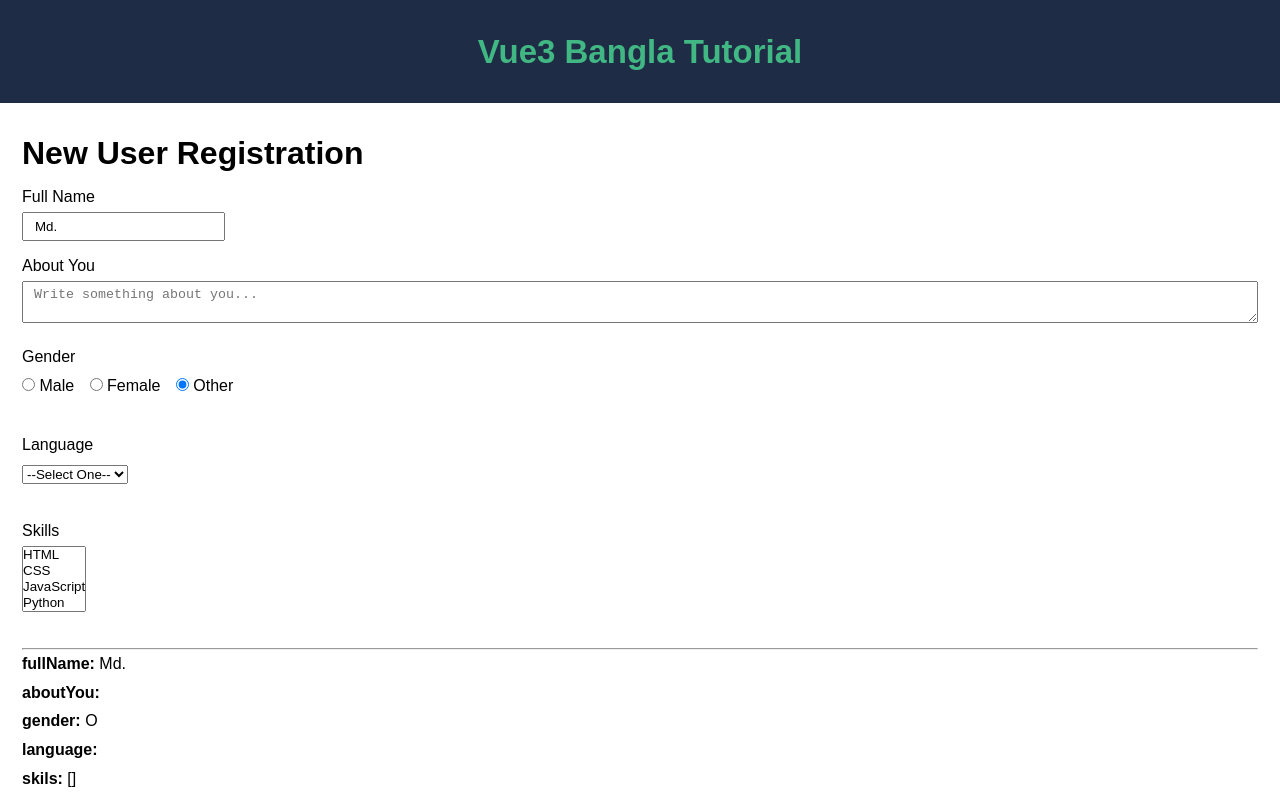
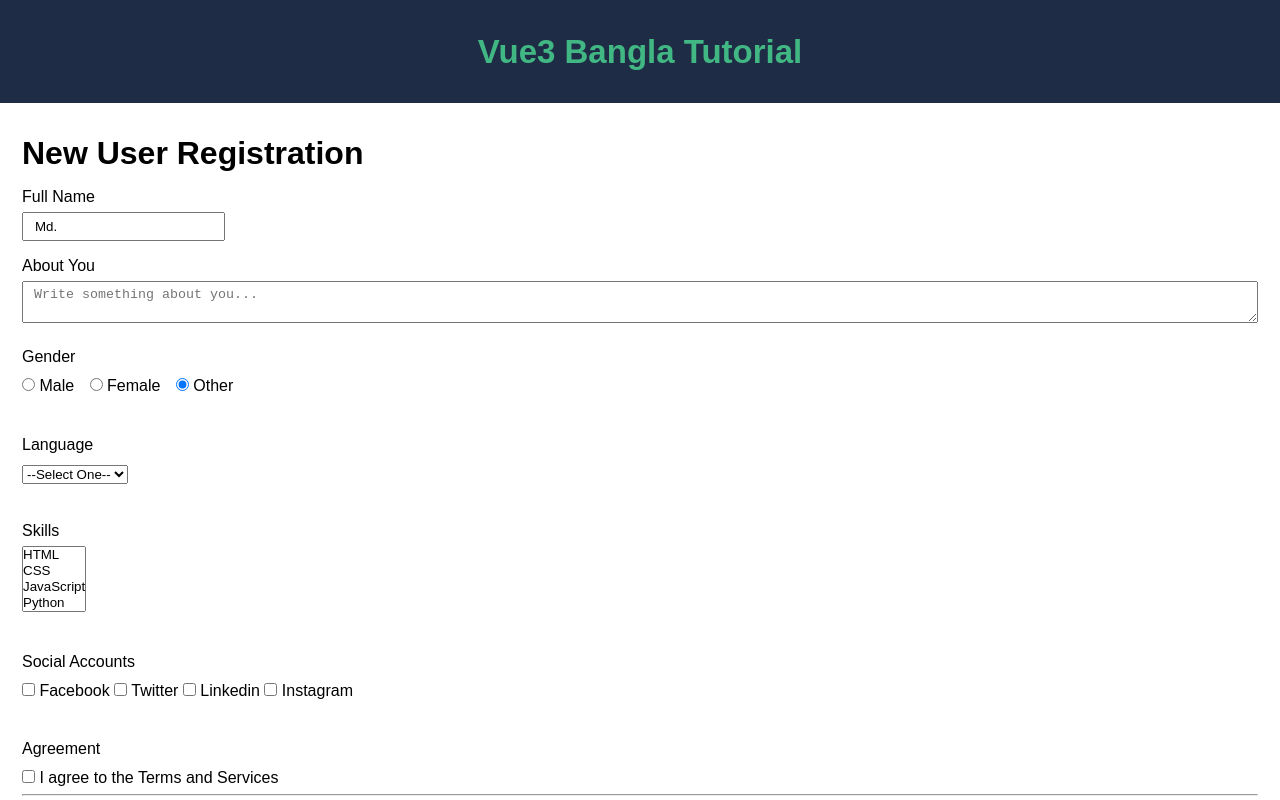
Before and after one commit to rimonmath/vue3-vite, a Vue app: page / in a window 1280 px wide. Shown: the top 800 px of the page. Built offline with nearby package versions, Linux system fonts and the light colour scheme.

Commit message:
Part 54 done

```diff
--- a/src/App.vue
+++ b/src/App.vue
@@ -73,6 +73,31 @@
 
     <br />
     <br />
+    <label>Social Accounts</label>
+    <br />
+    <label>
+      <input type="checkbox" v-model="formData.socialAccounts" value="fb" />
+      Facebook
+    </label>
+    <label>
+      <input type="checkbox" v-model="formData.socialAccounts" value="tw" />
+      Twitter
+    </label>
+    <label>
+      <input type="checkbox" v-model="formData.socialAccounts" value="ln" />
+      Linkedin
+    </label>
+    <label>
+      <input type="checkbox" v-model="formData.socialAccounts" value="in" />
+      Instagram
+    </label>
+
+    <br /><br />
+    <label>Agreement</label> <br />
+    <label>
+      <input type="checkbox" v-model="formData.agreed" /> I agree to the Terms
+      and Services
+    </label>
 
     <hr />
 
@@ -95,7 +120,9 @@ export default {
         aboutYou: "",
         gender: "O",
         language: "",
-        skils: []
+        skils: [],
+        agreed: false,
+        socialAccounts: []
       }
     };
   },
```
